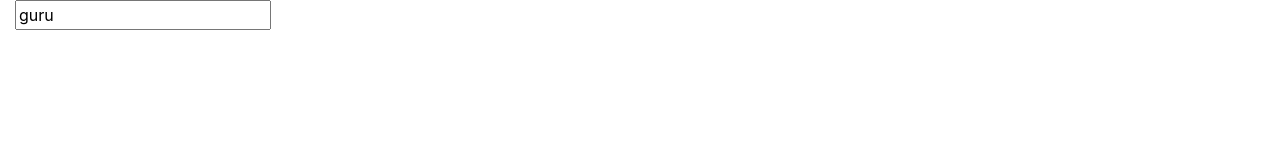
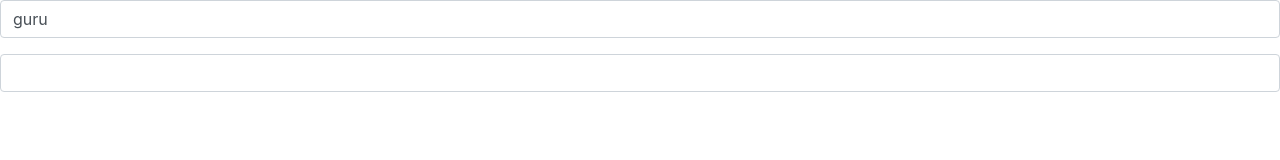
Before and after one commit to ds-gurukandhamoorthi/temp-wasm, a plain HTML site: page index.html in a window 1280 px wide. Drawn offline with nearby package versions, Linux system fonts and the light colour scheme.

Commit message:
Use bootstrap form-controls

```diff
--- a/index.html
+++ b/index.html
@@ -21,18 +21,14 @@
    source.addEventListener("change", run, false);
 
  </script>
- <div class="container-fluid">
-   <div class="row">
-   <div class="col">
-  <input id="source" value="guru" type="text" />
-</div>
-</div>
-   <div class="row">
-   <div class="col">
-  <div id="output"></div>
-</div>
-</div>
+ <form>
+ <div class="form-group">
+  <input id="source" value="guru" type="text" class="form-control"/>
  </div>
+ <div class="form-group">
+  <div id="output" class="form-control"></div>
+ </div>
+ </form>
 
 </body>
 </html>
```
